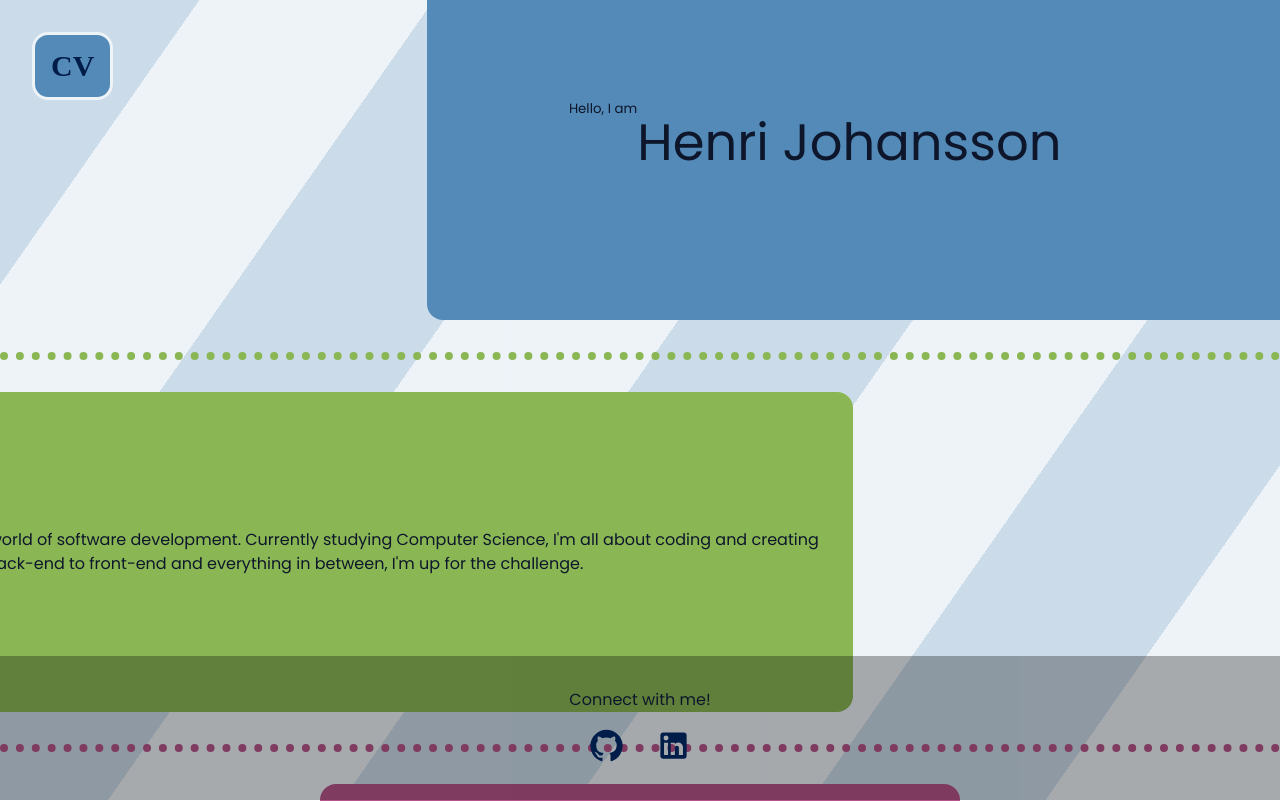
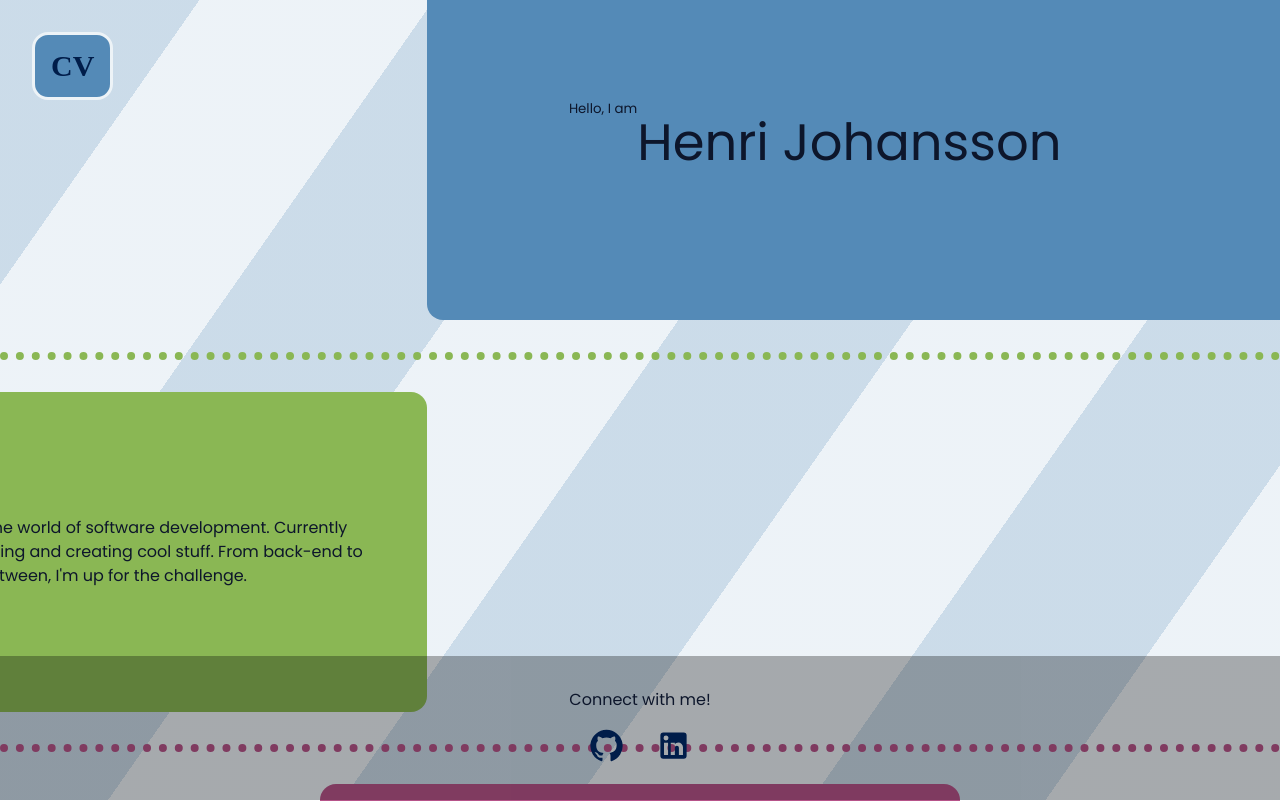
Before and after one commit to HenriJohansson/cv-website, a React (Vite) app: page / in a window 1280 px wide. Shown: the top 801 px of the page. Built offline with nearby package versions, Linux system fonts and the light colour scheme; a web font is replaced by a local one.

Commit message:
Css fix introduction

```diff
--- a/src/components/Introduction/introduction.css
+++ b/src/components/Introduction/introduction.css
@@ -5,13 +5,13 @@
   padding: calc(var(--section-h)/ 4) 0 calc(var(--section-h)/ 4) 0;
   height: calc(var(--section-h)/ 2);
   margin-left: 0;
+  width: calc(100% - var(--section-offset));
   display:flex;
-  flex-direction: column;
-  justify-content: center;
+  align-items: center;
   transition: left 1s ease-in, right 1s ease-in;
 }
 #introduction p {
-  margin: 0 2rem 0 3rem;
+  margin: 0 3rem 0 3rem;
 }
 
 #introduction_divider {
@@ -20,15 +20,15 @@
 @media screen and (max-width: 1000px) {
   #introduction {
     border-radius: 0;
-    transition: border-radius 1s ease-out, left 0.3s ease, right 0.3s ease;
+    transition: border-radius 1s ease-out, width 0.3s ease;
     left: 0;
+    width: 100%;
     margin-left: 0;
     margin-right: 0;
-    right: 0;
   }
 }
 @media screen and (min-width: 1001px) {
   #introduction {
-    transition: text-align 1s ease-in;
+    transition: border-radius 1s ease-in, width 1s ease;
   }
 }
```
